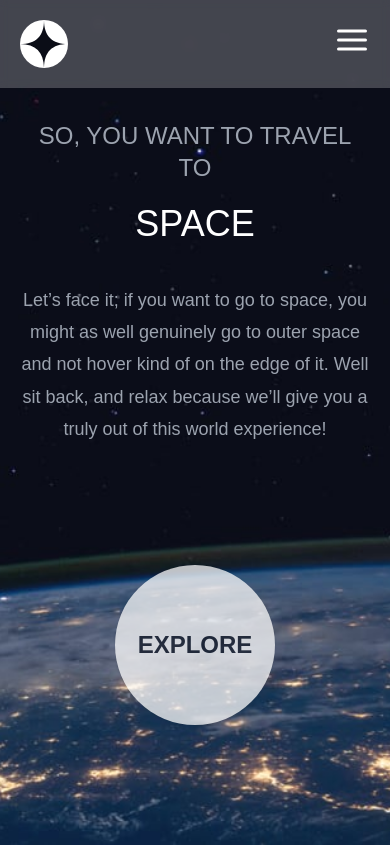
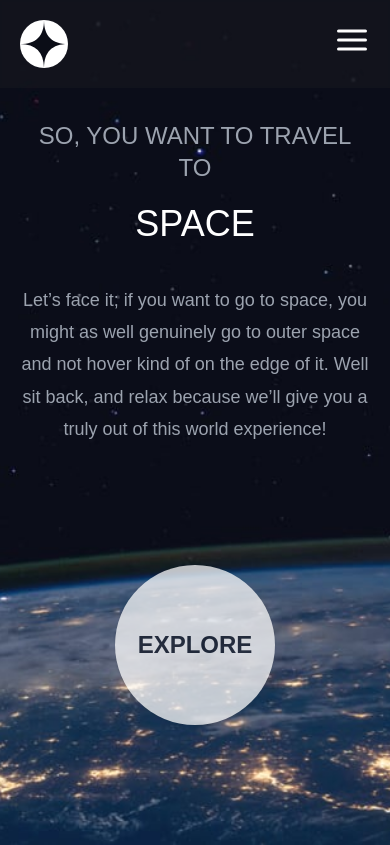
Before and after one commit to DavidSosaMoriana/space-website, a React (Create React App) app: page / in a window 390 px wide. Built offline with nearby package versions, Linux system fonts and the light colour scheme; a web font is replaced by a local one.

Commit message:
:iphone: responsive design

```diff
--- a/src/components/Header.jsx
+++ b/src/components/Header.jsx
@@ -18,7 +18,6 @@ export default function Header() {
                     </NavLink>
                 </div>
 
-                {/* {isOpen && ( */}
                 <nav id="navbar">
                     <ul className="flex items-center">
                         <li className="mx-2 py-5 text-gray-400 font-semibold">
@@ -59,7 +58,6 @@ export default function Header() {
                         </li>
                     </ul>
                 </nav>
-                {/* )} */}
 
                 <div className="menu">
                     <button id="menu" onClick={handleClick}>
--- a/src/index.css
+++ b/src/index.css
@@ -33,9 +33,9 @@ p {
 .header {
     position: absolute;
     width: 100%;
-    background-color: rgba(255, 255, 255, 0.233);
-    backdrop-filter: blur(5px);
-    --webkit-backdrop-fiter: blur(5px);
+    background-color: rgba(40, 40, 40, 0.255);
+    backdrop-filter: blur(1px);
+    --webkit-backdrop-fiter: blur(1px);
 }
 
 .header nav {
@@ -52,8 +52,8 @@ p {
     align-items: center;
     justify-content: center;
     background-color: #111827;
-    backdrop-filter: blur(10px);
-    --webkit-backdrop-filter: blur(10px);
+    backdrop-filter: blur(20px);
+    --webkit-backdrop-filter: blur(20px);
     width: calc(100vw - 50px);
     position: absolute;
     left: 50%;
```
